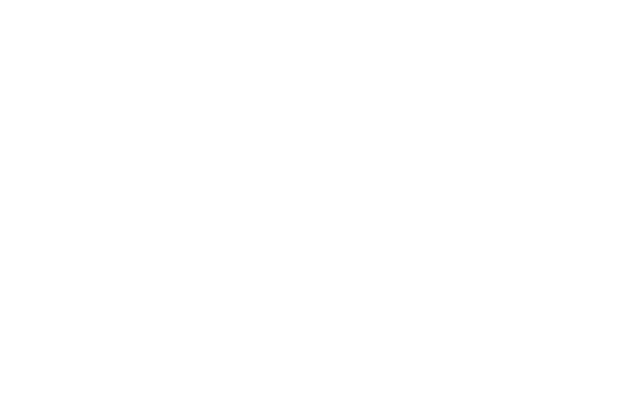
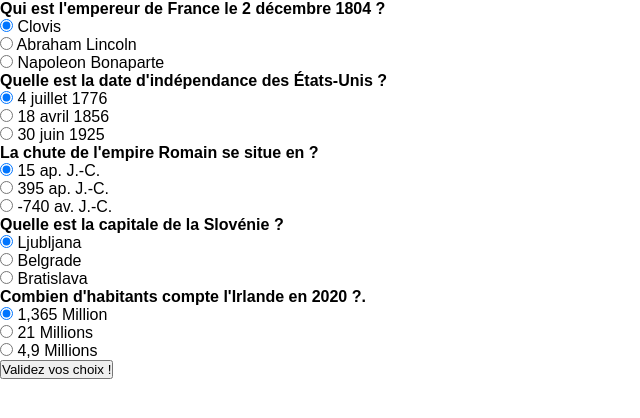
Before and after one commit to Zakaria-Outahar/Projet-1-JS, a plain HTML site: page index.html in a window 1280 px wide. Shown: the whole page, without its empty margins (0-640 px from the left). Drawn offline with Linux system fonts and the light colour scheme.

Commit message:
Ajout du code html

```diff
--- a/index.html
+++ b/index.html
@@ -8,8 +8,102 @@
     <link href="https://fonts.googleapis.com/css2?family=Russo+One&display=swap" rel="stylesheet">
 </head>
 <body>
+    <div class="question-block">
+        <h4>Qui est l'empereur de France le 2 décembre 1804 ? </h4>
+
+        <div>
+            <input type="radio" id="Clovis" name="q1" value="a" checked>
+            <label for="Clovis">Clovis</label>
+        </div>
+
+        <div>
+            <input type="radio" id="Lincoln" name="q1" value="b">
+            <label for="Lincoln">Abraham Lincoln</label>
+        </div>
+
+        <div>
+            <input type="radio" id="Bonaparte" name="q1" value="c">
+            <label for="Bonaparte">Napoleon Bonaparte</label>
+        </div>
+    </div>
+
+    <div class="question-block">
+        <h4>Quelle est la date d'indépendance des États-Unis ?</h4>
+        <div>
+            <input type="radio" id="date1" name="q2" value="a" checked>
+            <label for="date1">4 juillet 1776</label>
+        </div>
+
+        <div>
+            <input type="radio" id="date2" name="q2" value="b">
+            <label for="date2">18 avril 1856</label>
+        </div>
+
+        <div>
+            <input type="radio" id="date3" name="q2" value="c">
+            <label for="date3">30 juin 1925</label>
+        </div>
+    </div>
+
+    <div class="question-block">
+        <h4>La chute de l'empire Romain se situe en ?</h4>
+        <div>
+            <input type="radio" id="date4" name="q3" value="a" checked>
+            <label for="date4">15 ap. J.-C.</label>
+        </div>
+
+        <div>
+            <input type="radio" id="date5" name="q3" value="b">
+            <label for="date5">395 ap. J.-C.</label>
+        </div>
+
+        <div>
+            <input type="radio" id="date6" name="q3" value="c">
+            <label for="date6">-740 av. J.-C.</label>
+        </div>
+    </div>
 
 
+    <div class="question-block">
+        <h4>Quelle est la capitale de la Slovénie ?</h4>
+
+        <div>
+            <input type="radio" id="Ljubljana" name="q4" value="a" checked>
+            <label for="Ljubljana">Ljubljana</label>
+        </div>
+
+        <div>
+            <input type="radio" id="Belgrade" name="q4" value="b">
+            <label for="Belgrade">Belgrade</label>
+        </div>
+
+        <div>
+            <input type="radio" id="Bratislava" name="q4" value="c">
+            <label for="Bratislava">Bratislava</label>
+        </div>
+    </div>
+
+
+    <div class="question-block">
+        <h4>Combien d'habitants compte l'Irlande en 2020 ?.</h4>
+        <div>
+            <input type="radio" id="m1" name="q5" value="a"
+                checked>
+            <label for="m1">1,365 Million</label>
+        </div>
+
+        <div>
+            <input type="radio" id="m2" name="q5" value="b">
+            <label for="m2">21 Millions</label>
+        </div>
+
+        <div>
+            <input type="radio" id="m3" name="q5" value="c">
+            <label for="m3">4,9 Millions</label>
+        </div>
+    </div>
+
+    <button type="submit">Validez vos choix !</button>
 
     <script src="app.js"></script>
 </body>
```
